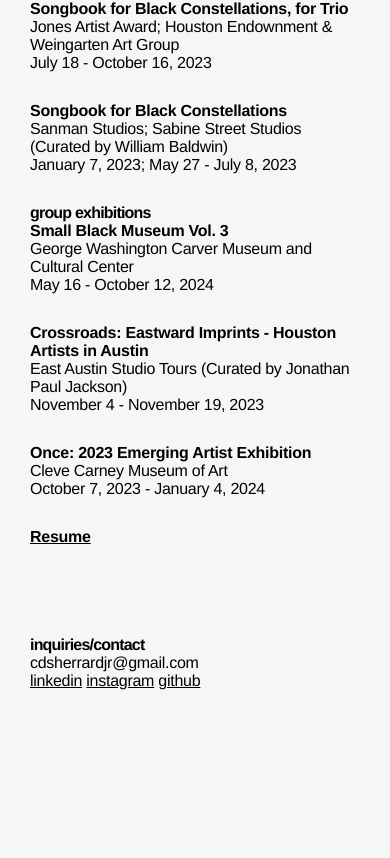
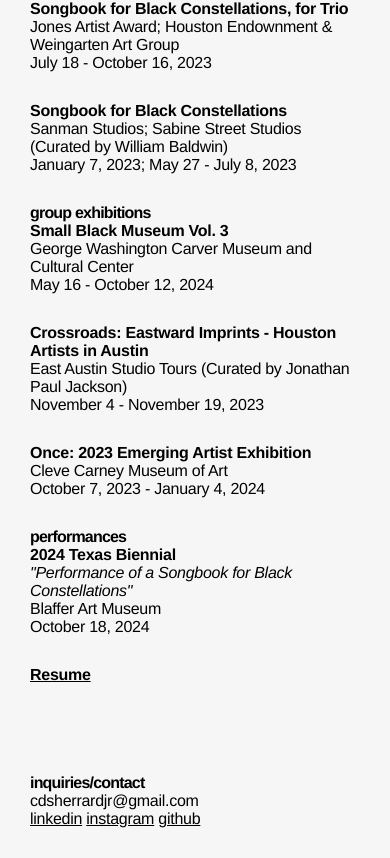
Before and after one commit to cds-j/cds-j-site, a React (Create React App) app: page /about-me in a window 390 px wide. Shown: the part 774-1632 px from the top of the page. Before the commit the page ends 1494 px from the top, so only its background shows below. Built offline with nearby package versions, Linux system fonts and the light colour scheme.

Commit message:
Added to about me page and added Saxophone Study #13 to art page

```diff
--- a/src/components/_aboutme.js
+++ b/src/components/_aboutme.js
@@ -44,6 +44,14 @@
           Cleve Carney Museum of Art<br/>
           October 7, 2023 - January 4, 2024
         </p>
+
+        <h3>performances</h3>
+        <p>
+          <b>2024 Texas Biennial</b><br/>
+          <i>"Performance of a Songbook for Black Constellations"</i><br/>
+          Blaffer Art Museum<br/>
+          October 18, 2024
+        </p>
         <p>
           <a href="https://docs.google.com/document/d/1svVGmhKcmaLOwaf09L4IKyyQiTEcJPIx-UgmSgJcs1A/edit?usp=sharing" target="_blank" rel="noreferrer"><b>Resume</b></a>
         </p>
--- a/src/components/_art.js
+++ b/src/components/_art.js
@@ -5,6 +5,11 @@
       <h2>selected pieces from interdisciplinary practice</h2>
 
       <div>
+        <img src="saxophone-study-13.jpg" alt="Saxophone Study #13"/><br/>
+        <h3>Saxophone Study #13</h3>
+        <h4><i>2024</i>, pencil on paper and ink on tracing in glass frame<br/>
+        20 x 12 in.</h4>
+
         <img src="DSC08496.JPG" alt="Microphone installation"/><br/>
         <h3>Untitled</h3>
         <h4><i>2024</i>, seven microphone stands and microphones<br/>
```
Also changed, not shown: 1 other file (tests, documents, lock files or other folders).
